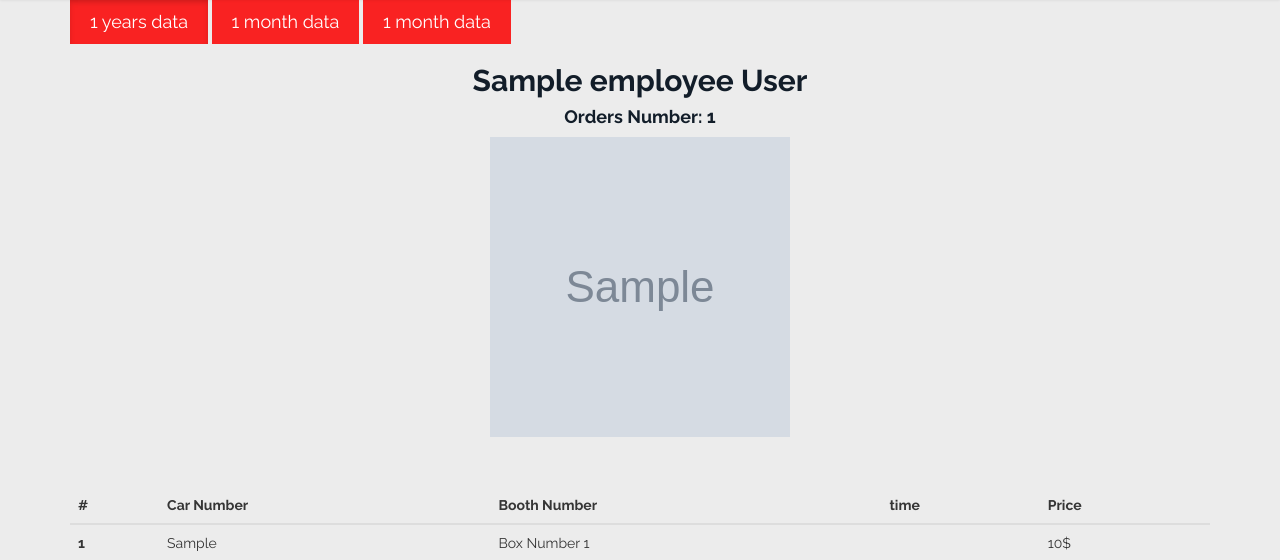
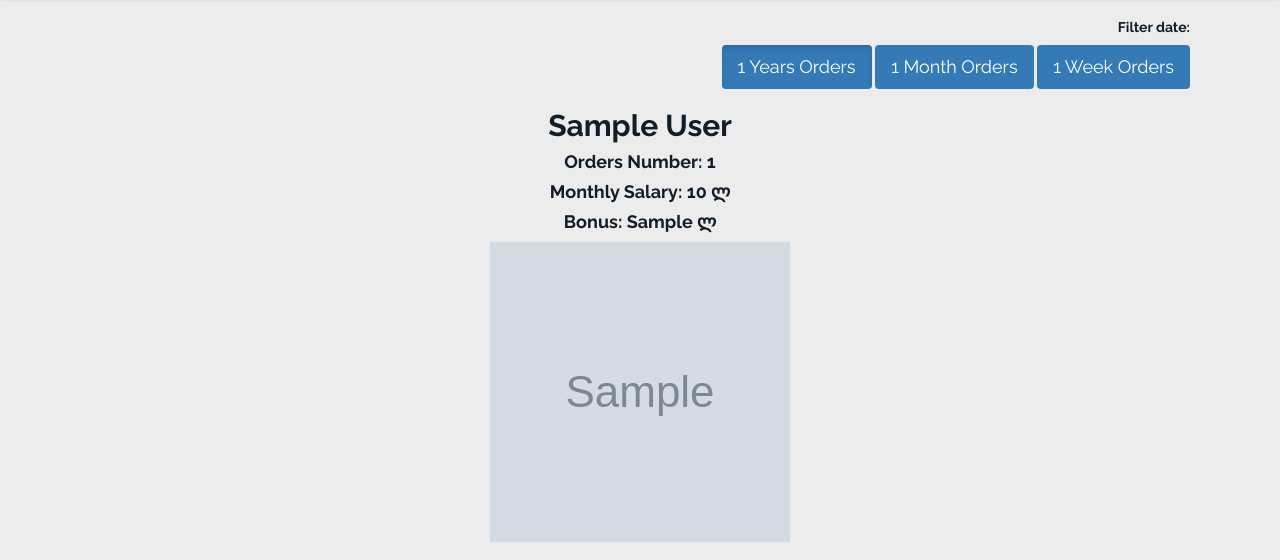
Before and after one commit to Gogora6/car_wash, a Django app: template templates/pages/employee.html in a window 1280 px wide. Shown: the part 88-648 px from the top of the page. Run offline with Django 3.2, Linux system fonts and the light colour scheme; tables that the repository leaves empty hold one stand-in row (values such as "Sample post"); the template is opened without the code that fills it: values that come from a table or form of the project are taken from there, most other values are stand-ins (such as "Sample title", 1, 10 or a date in 2020); grey boxes marked "Sample" are stand-in pictures; some libraries are stand-ins or nearby versions.

Commit message:
added washer templates, order filter function

```diff
--- a/car_wash/settings.py
+++ b/car_wash/settings.py
@@ -99,6 +99,7 @@ USE_TZ = True
 AUTH_USER_MODEL = 'user.User'
 
 STATIC_URL = '/static/'
+
 STATICFILES_DIRS = [
     BASE_DIR / "static",
     'car_wash/static',
--- a/car_wash/static/serviceapp/css/styles.css
+++ b/car_wash/static/serviceapp/css/styles.css
@@ -1118,3 +1118,14 @@ img.img-responsive {
     height: 300px;
     margin-bottom: 50px;
 }
+
+#filter-button {
+    background-color: #337ab7;
+    border-radius: 4px;
+    padding: 10px 16px;
+}
+
+.filter-div {
+    text-align: right;
+    margin: 20px;
+}
--- a/serviceapp/urls.py
+++ b/serviceapp/urls.py
@@ -1,8 +1,14 @@
 from django.urls import path
 from .views import index, team, employee
+from django.conf import settings
+from django.conf.urls.static import static
 
 urlpatterns = [
     path('', index, name='index'),
     path('our-team', team, name='our-team'),
-    path('<int:pk>/employee/date_filter=<int:filter_day>', employee, name='employee_detail'),
+    path('<int:pk>/employee', employee, name='employee_detail'),
 ]
+
+if settings.DEBUG:
+    urlpatterns += static(settings.STATIC_URL, document_root=settings.STATIC_ROOT) + \
+                   static(settings.MEDIA_URL, document_root=settings.MEDIA_ROOT)
--- a/templates/pages/employee.html
+++ b/templates/pages/employee.html
@@ -1,25 +1,40 @@
 {% extends 'layout.html' %}
-{% block title %} {{ employee.name }} {% endblock %}
+{% block title %} {{ employee.first_name }} {% endblock %}
 
 
 {% load static %}
 {% block content %}
     <div class="container">
-        <div>
-            <a href='{% url 'employee_detail' employee.id 365 %}' class="btn btn-primary btn-lg active" role="button"
-               aria-pressed="true">1 years data</a>
-            <a href='{% url 'employee_detail' employee.id 31 %}' class="btn btn-primary btn-lg " role="button"
-               aria-pressed="true">1 month data</a>
-            <a href='{% url 'employee_detail' employee.id 6 %}' class="btn btn-primary btn-lg " role="button"
-               aria-pressed="true">1 month data</a>
+        <div class="filter-div">
+            <h5 class="text-right wow">Filter date: </h5>
+            <a href='{% url 'employee_detail' employee.id %}?filter=365' id="filter-button"
+               class="btn btn-primary btn-lg active "
+               role="button"
+               aria-pressed="true">1 Years Orders</a>
+            <a href='{% url 'employee_detail' employee.id %}?filter=31' id="filter-button"
+               class="btn btn-primary btn-lg " role="button"
+               aria-pressed="true">1 Month Orders</a>
+            <a href='{% url 'employee_detail' employee.id %}?filter=7' id="filter-button"
+               class="btn btn-primary btn-lg " role="button"
+               aria-pressed="true">1 Week Orders</a>
+
         </div>
 
+        {% if '365' == filter_day %}
+            <h4 class="section-title text-center wow fadeInDown">1 Year Orders</h4>
+        {% elif '7' == filter_day %}
+            <h4 class="section-title text-center wow fadeInDown">1 week Orders</h4>
+        {% elif '31' == filter_day %}
+            <h4 class="section-title text-center wow fadeInDown">1 month Orders</h4>
+        {% endif %}
+        <h2 class="section-title text-center wow fadeInDown">{{ employee.first_name }} {{ employee.last_name }}</h2>
+        <h4 class="section-title text-center wow fadeInDown">Orders Number: <b>{{ orders.count }}</b></h4>
+        <h4 class="section-title text-center wow fadeInDown">Monthly Salary: <b>{{ employee.salary }} ლ</b></h4>
+        <h4 class="section-title text-center wow fadeInDown">Bonus: <b>{{ bonus_money }} ლ</b></h4>
 
-        <h2 class="section-title text-center wow fadeInDown">{{ employee.name }} {{ employee.lastname }}</h2>
-        <h4 class="section-title text-center wow fadeInDown">Orders Number: <b>{{ orders.count }}</b></h4>
 
         <div class="team-img">
-            <img class=" employee-img" src="{{ employee.image }}" alt="">
+            <img class=" employee-img" src="{{ employee.image.url }}" alt="">
         </div>
 
         <table class="table table-dark">
@@ -40,8 +55,8 @@
                     <th scope="row">{{ forloop.counter }}</th>
                     <td>{{ order.car }}</td>
                     <td>{{ order.booth }}</td>
-                    <td>{{ order.time }}</td>
-                    <td>{{ order.price }}$</td>
+                    <td>{{ order.end_date }}</td>
+                    <td>{{ order.price }}ლ</td>
                 </tr>
             {% endfor %}
 
--- a/templates/partials/_header.html
+++ b/templates/partials/_header.html
@@ -16,12 +16,12 @@
 
             <div class="collapse navbar-collapse navbar-right">
                 <ul class="nav navbar-nav">
-                    <li class="scroll"><a href="{% url 'index' %}">Home</a></li>
-                    <li class="scroll"><a href="{% url 'index' %}">Our Service</a></li>
-                    <li class="scroll"><a href="{% url 'index' %}">About Us</a></li>
-                    <li class="scroll"><a href="{% url 'our-team' %}">Team</a></li>
-{#                    <li class="scroll"><a href="{% url 'index' %}">Pricing</a></li>#}
-                    <li class="scroll"><a href="{% url 'index' %}">Contact</a></li>
+                    <li><a href="{% url 'index' %}">Home</a></li>
+                    <li><a href="{% url 'index' %}">Our Service</a></li>
+                    <li><a href="{% url 'index' %}">About Us</a></li>
+                    <li><a href="{% url 'our-team' %}">Team</a></li>
+                    {#                    <li class="scroll"><a href="{% url 'index' %}">Pricing</a></li>#}
+                    <li><a href="{% url 'index' %}">Contact</a></li>
                 </ul>
             </div>
         </div>
--- a/user/admin.py
+++ b/user/admin.py
@@ -9,7 +9,7 @@ from user.models import User
 class EmployeeAdmin(UserAdmin):
     fieldsets = (
         (None, {'fields': ('email', 'password')}),
-        (_('Personal info'), {'fields': ('first_name', 'last_name')}),
+        (_('Personal info'), {'fields': ('first_name', 'last_name', 'salary', 'share')}),
         (_('Permissions'), {
             'fields': ('is_active', 'is_staff', 'is_superuser', 'groups', 'user_permissions'),
         }),
--- a/user/models.py
+++ b/user/models.py
@@ -1,9 +1,9 @@
 from django.contrib.auth.base_user import BaseUserManager
+from django.utils.translation import gettext_lazy as _
 from django.contrib.auth.models import AbstractUser
 from django.core.validators import validate_email
+from django.utils import timezone
 from django.db import models
-from django.utils import timezone
-from django.utils.translation import gettext_lazy as _
 from .choices import Status
 
 
```
Also changed, not shown: serviceapp/views.py (+25 -8 lines), templates/pages/team.html (+3 -6 lines).
